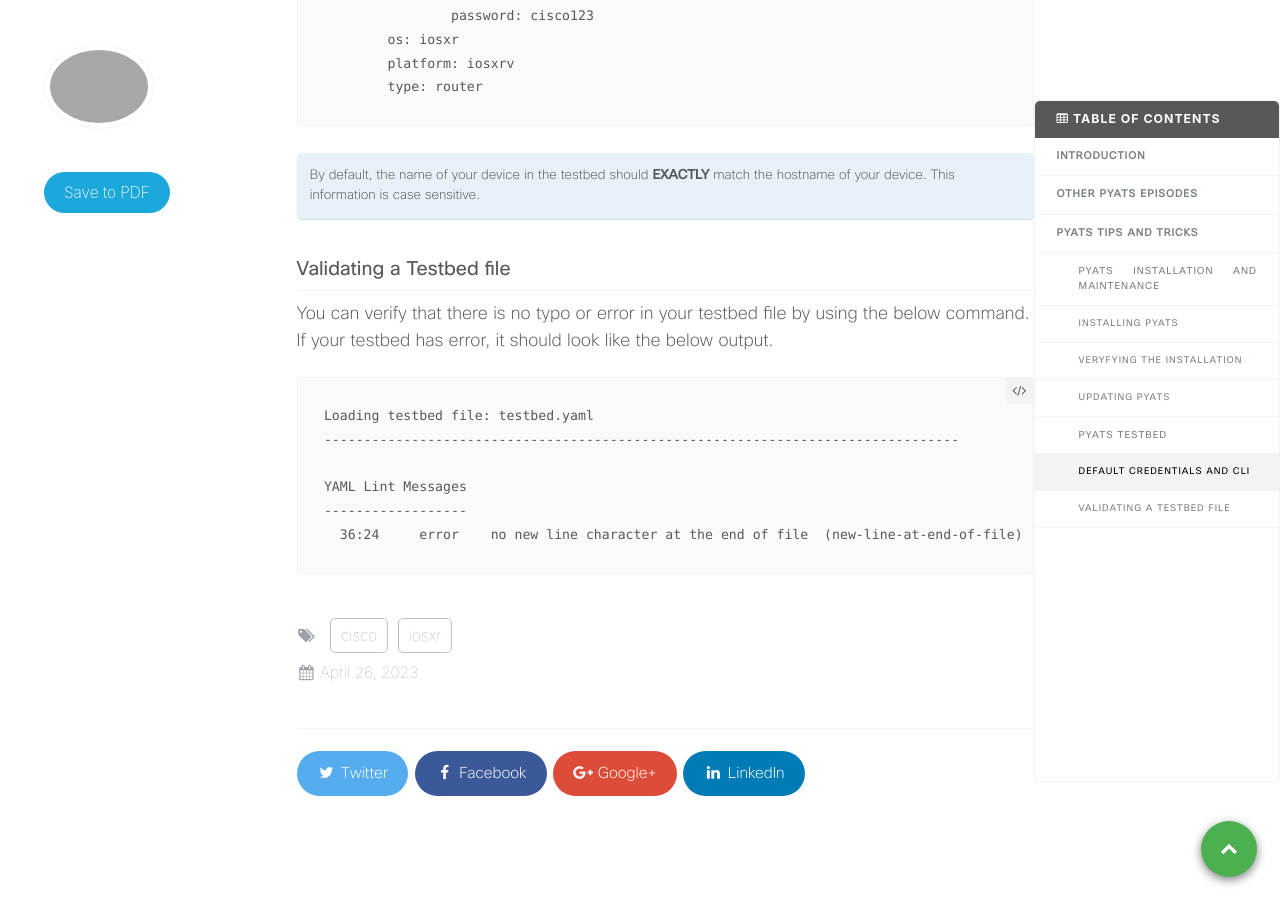
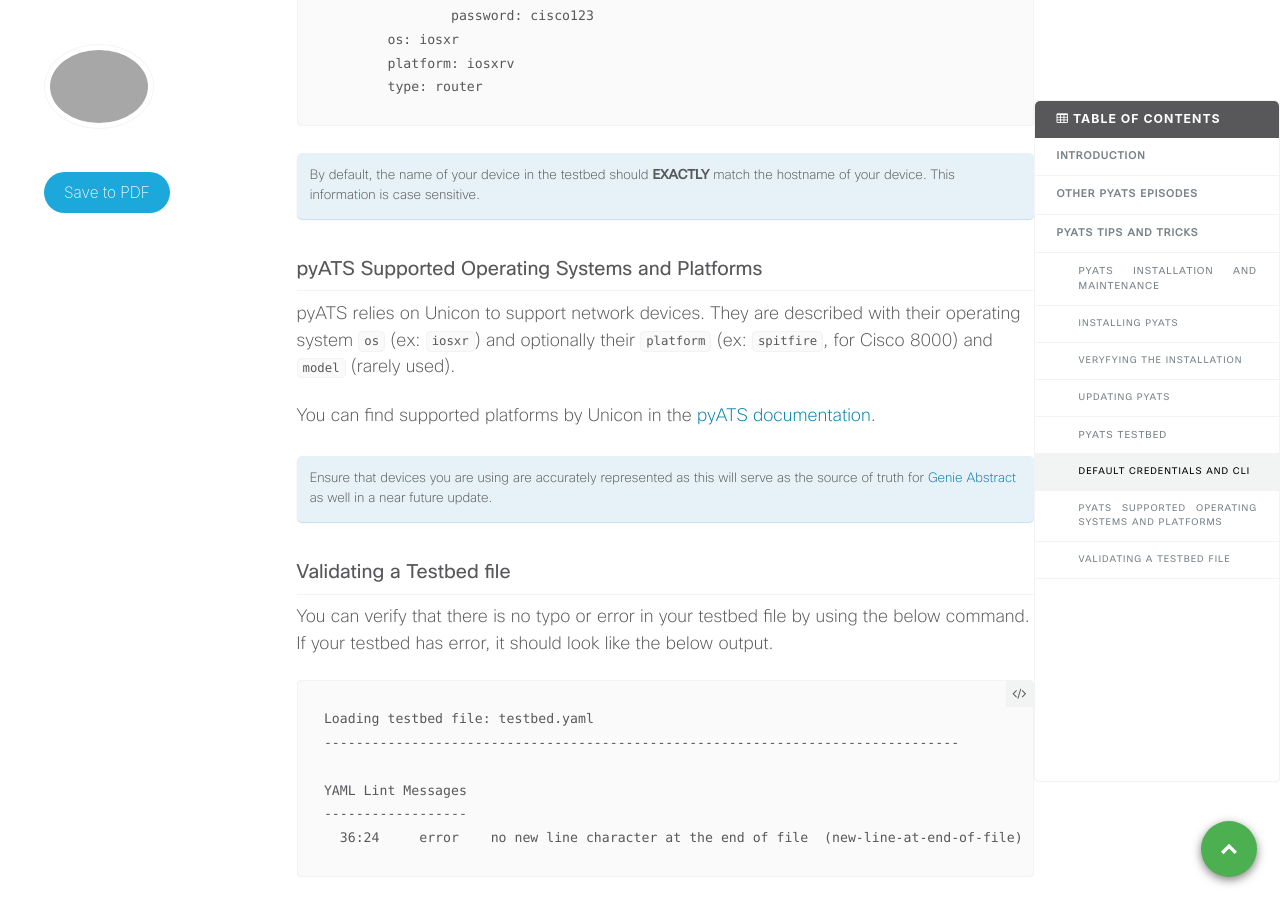
Before and after one commit to xrdocs/programmability, a Jekyll site: the page built from _tutorials/pyats-series-tips-and-tricks.md, in a window 1280 px wide and 900 px high, scrolled down 4705 px. Built offline with Jekyll 4.4.1, drawn with Linux system fonts in a browser that asks for light colours; comment, search, counter and statistics services are not loaded.

Commit message:
Update pyats-series-tips-and-tricks.md

```diff
--- a/_tutorials/pyats-series-tips-and-tricks.md
+++ b/_tutorials/pyats-series-tips-and-tricks.md
@@ -167,6 +167,15 @@ devices:
 By default, the name of your device in the testbed should **EXACTLY** match the hostname of your device. This information is case sensitive.
 {: .notice--info}
 
+### pyATS Supported Operating Systems and Platforms
+
+pyATS relies on Unicon to support network devices. They are described with their operating system `os` (ex: `iosxr`) and optionally their `platform` (ex: `spitfire`, for Cisco 8000) and `model` (rarely used).
+
+You can find supported platforms by Unicon in the [pyATS documentation](https://pubhub.devnetcloud.com/media/unicon/docs/user_guide/supported_platforms.html).
+
+Ensure that devices you are using are accurately represented as this will serve as the source of truth for [Genie Abstract](https://pubhub.devnetcloud.com/media/genie-docs/docs/abstract/index.html) as well in a near future update.
+{: .notice--info}
+
 ### Validating a Testbed file
 
 You can verify that there is no typo or error in your testbed file by using the below command. If your testbed has error, it should look like the below output.
```
